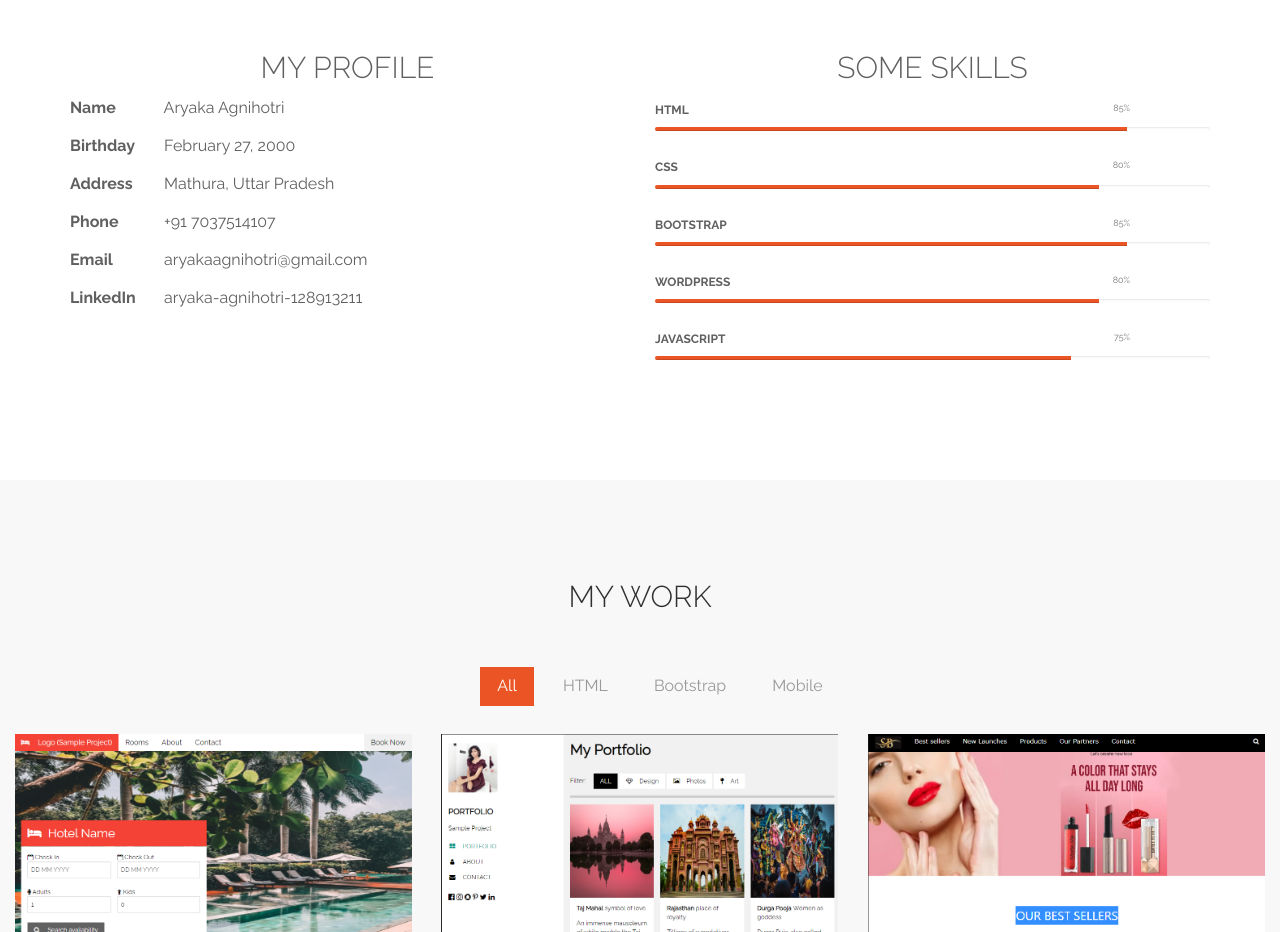
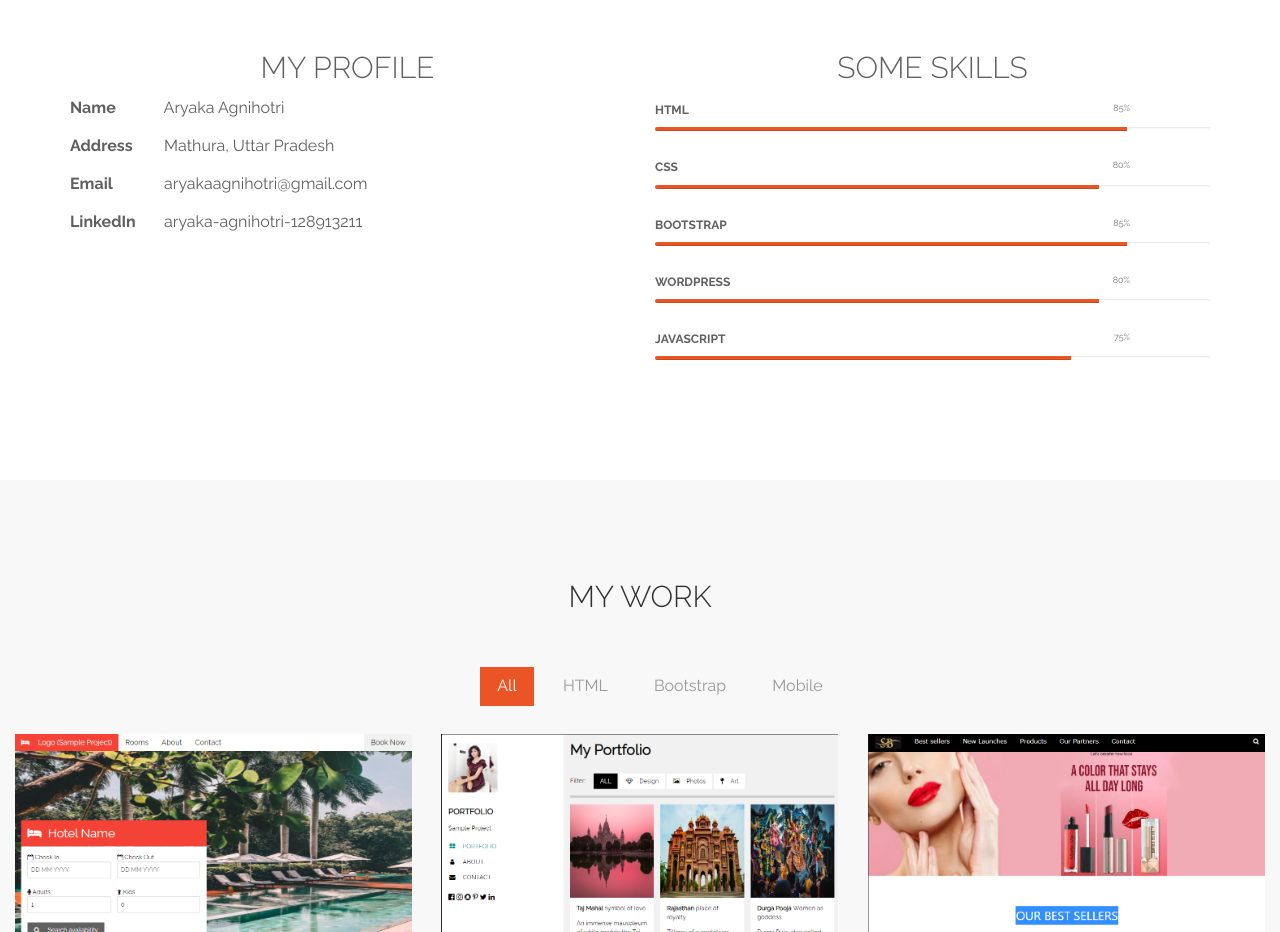
Before and after one commit to aryakaagnihotri/portfolio, a plain HTML site: page index.html in a window 1280 px wide. Shown: the part 1480-2412 px from the top of the page. Drawn offline with Linux system fonts and the light colour scheme.

Commit message:
Update index.html

```diff
--- a/index.html
+++ b/index.html
@@ -88,9 +88,9 @@
 				<div class="col-md-6 col-sm-6">
 					<h2 class="tm-portfolio-title">My Profile</h2>
 					<p><span class="tm-info-label">Name</span> Aryaka Agnihotri</p>
-					<p><span class="tm-info-label">Birthday</span> February 27, 2000</p>
+<!-- 					<p><span class="tm-info-label">Birthday</span> February 27, 2000</p> -->
 					<p><span class="tm-info-label">Address</span> Mathura, Uttar Pradesh</p>
-					<p><span class="tm-info-label">Phone</span> +91 7037514107</p>
+<!-- 					<p><span class="tm-info-label">Phone</span> +91 7037514107</p> -->
 					<p><span class="tm-info-label">Email</span> aryakaagnihotri@gmail.com</p>
 					<p><span class="tm-info-label">LinkedIn</span> aryaka-agnihotri-128913211</p>
 				</div>
```
